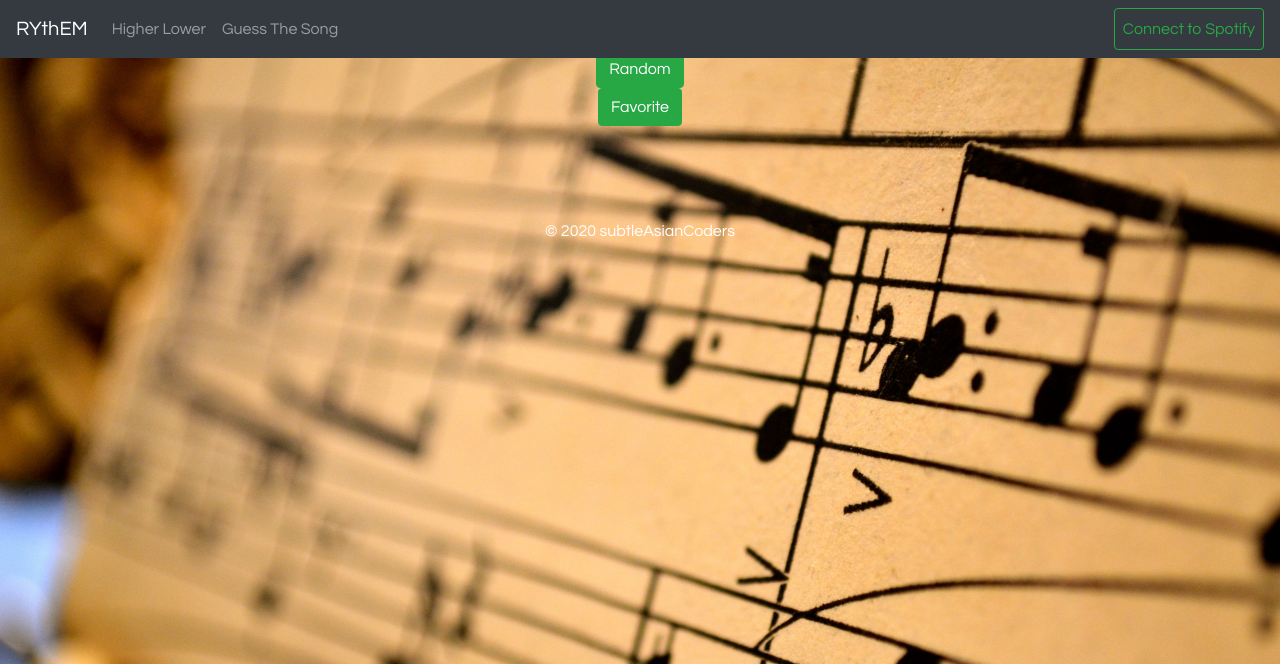
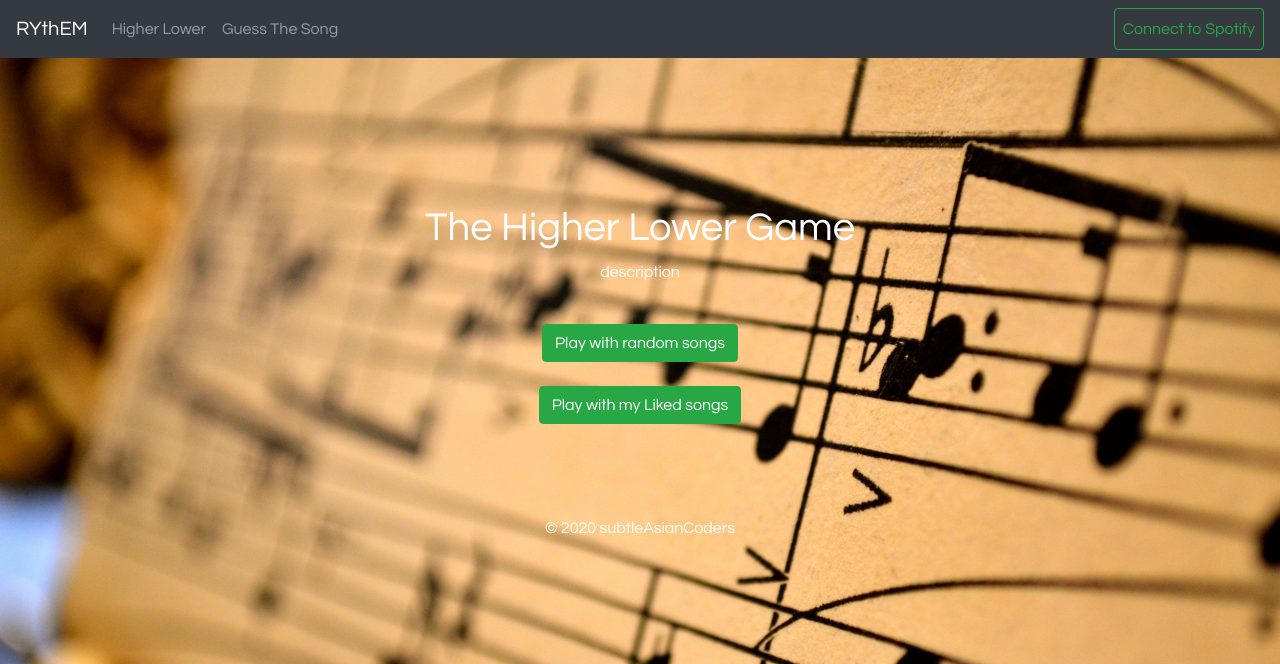
Before and after one commit to yaruluo/subtleAsianCoders_luoY-chanM-lauE-leeR, a Flask app: page /higher_lower/screen in a window 1280 px wide. Shown: the top 664 px of the page. Run offline with Flask 2, Linux system fonts and the light colour scheme; some libraries are stand-ins or nearby versions.

Commit message:
aisjfnasjkf

```diff
--- a/app/templates/higherlowerscreen.html
+++ b/app/templates/higherlowerscreen.html
@@ -5,12 +5,18 @@ Higher Lower
 {% endblock %}
 
 {% block body %}
-<div class="text-center h-100">
+<div class="text-center" style="color: white;">
+  <h1>The Higher Lower Game</h1>
+  <p>
+    description
+  </p>
+  <br>
   <form action="/higher_lower/random" method="GET">
-        <button type="submit" class="btn btn-success">Random</button>
+    <button type="submit" class="btn btn-success">Play with random songs</button>
   </form>
+  <br>
   <form action="/higher_lower/favorite" method="GET">
-        <button type="submit" class="btn btn-success">Favorite</button>
+    <button type="submit" class="btn btn-success">Play with my Liked songs</button>
   </form>
 </div>
 {% endblock %}
@@ -19,5 +25,6 @@ Higher Lower
 <script>
   $("body").css("background-image", `url("../static/img/high_low_1.jpg")`)
   $("body").css("background-size", "cover")
+  $( 'body').css( 'margin-top', '12%')
 </script>
 {% endblock %}
```
Lines whose indentation alone changed are shown as unchanged.
